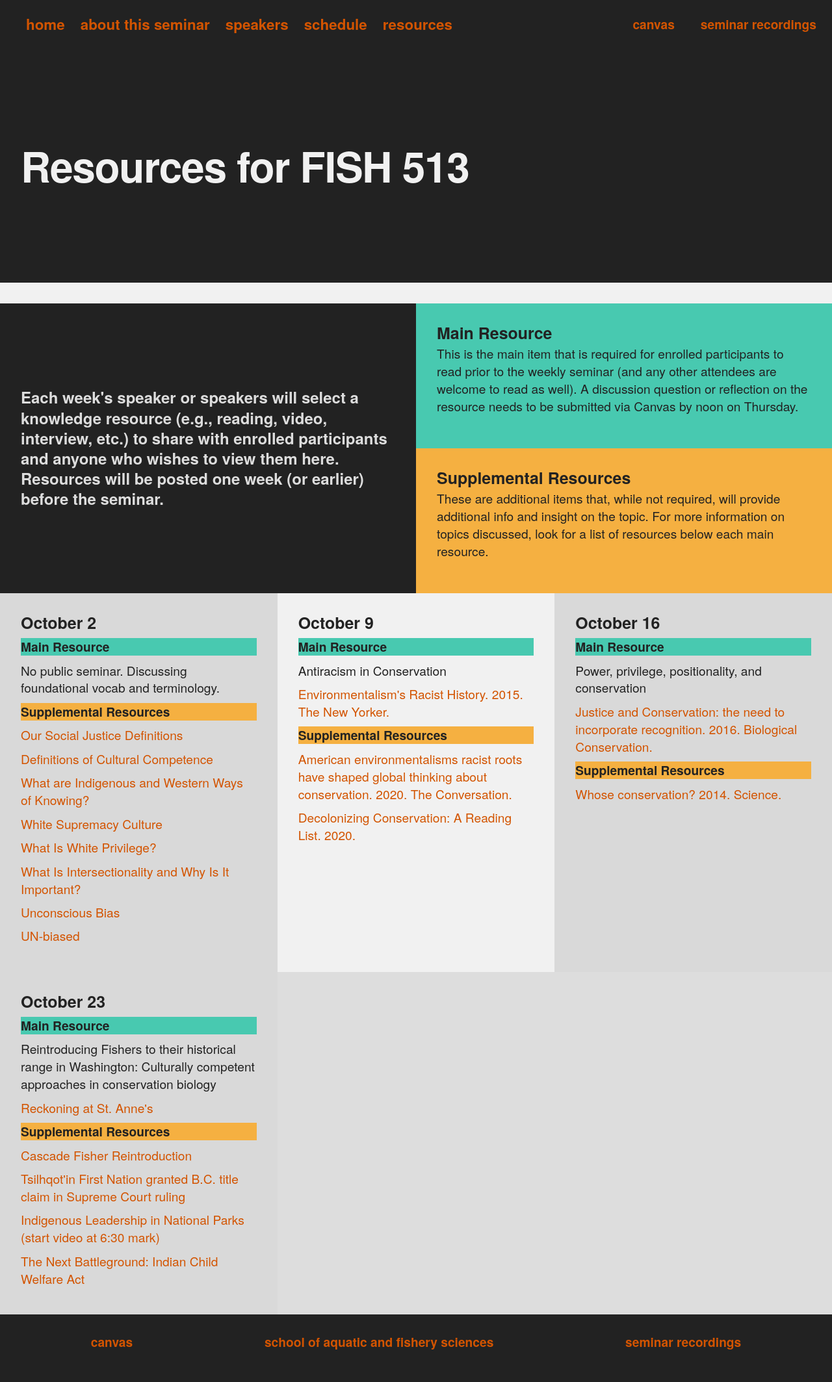
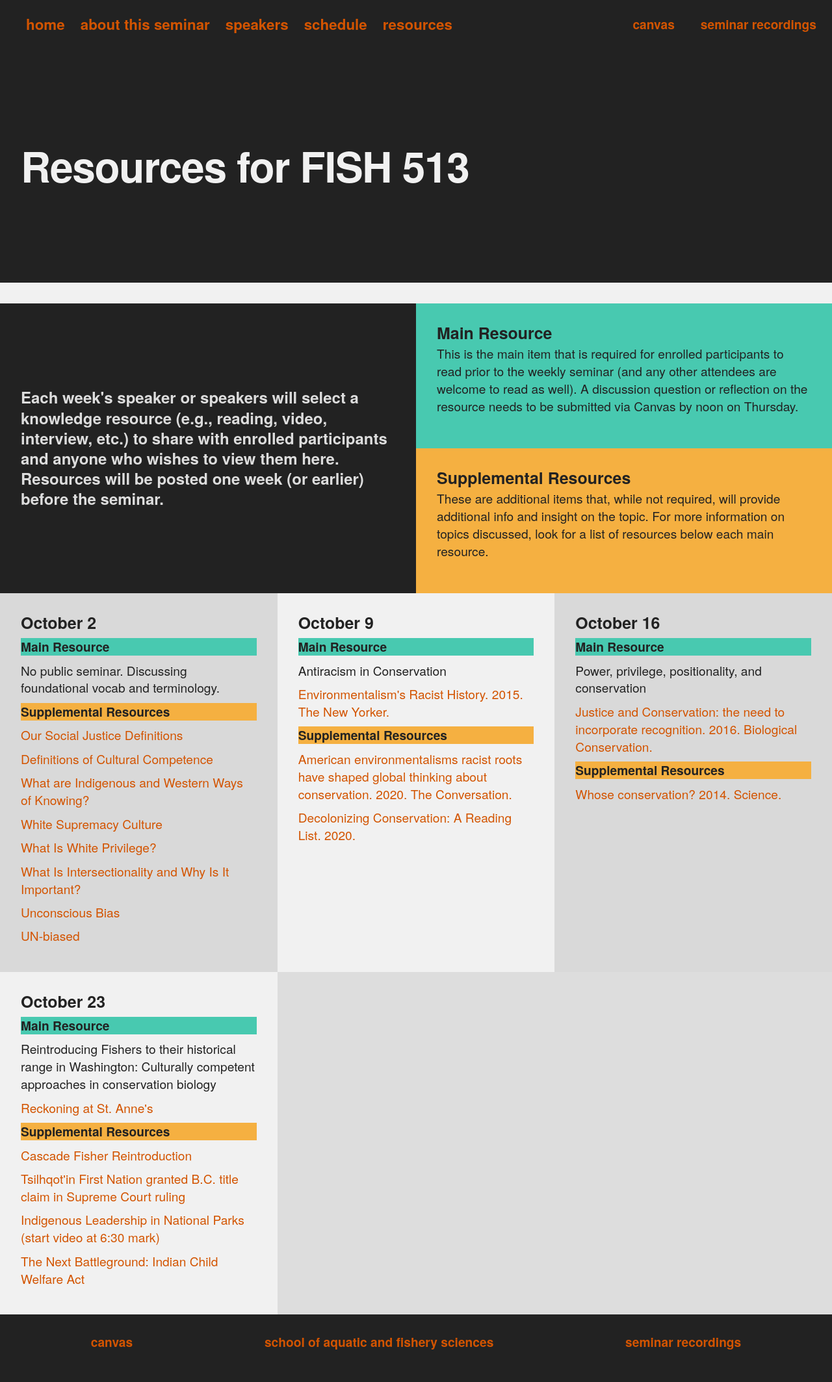
Before and after one commit to amburgey/FISH513InclusiveConservation, a Jekyll site: the page built from readings.html, in a window 1280 px wide. Shown: the whole page at 65% size. Built offline with Jekyll 4.4.1, drawn with Linux system fonts in a browser that asks for light colours.

Commit message:
change tile format

```diff
--- a/readings.html
+++ b/readings.html
@@ -62,7 +62,7 @@ layout: list
 			<p class="tile_space"><a href="https://www.researchgate.net/publication/266254279_Ecology_Whose_conservation" target="_blank" rel="noopener noreferrer">Whose conservation? 2014. Science.</a> </p>
         </li>
 
-		<li class="gi tile--alt3">
+		<li class="gi tile--alt4">
             <h3>October 23</h3>
 			<p class="tile_blue"> Main Resource </p>
             <p class="tile_space"> Reintroducing Fishers to their historical range in Washington: Culturally competent approaches in conservation biology</p>
```
